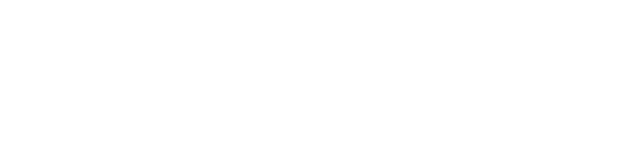
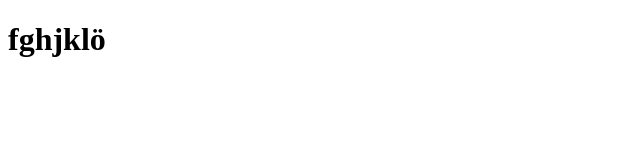
Before and after one commit to AladdinX/new-test, a website: page src/index.html in a window 1280 px wide. Shown: the whole page, without its empty margins (0-640 px from the left). Drawn offline with Linux system fonts and the light colour scheme.

Commit message:
Update index.html

```diff
--- a/src/index.html
+++ b/src/index.html
@@ -9,6 +9,7 @@
 </head>
 
 <body>
+  <h1>fghjklö</h1>
 
 </body>
 
```
